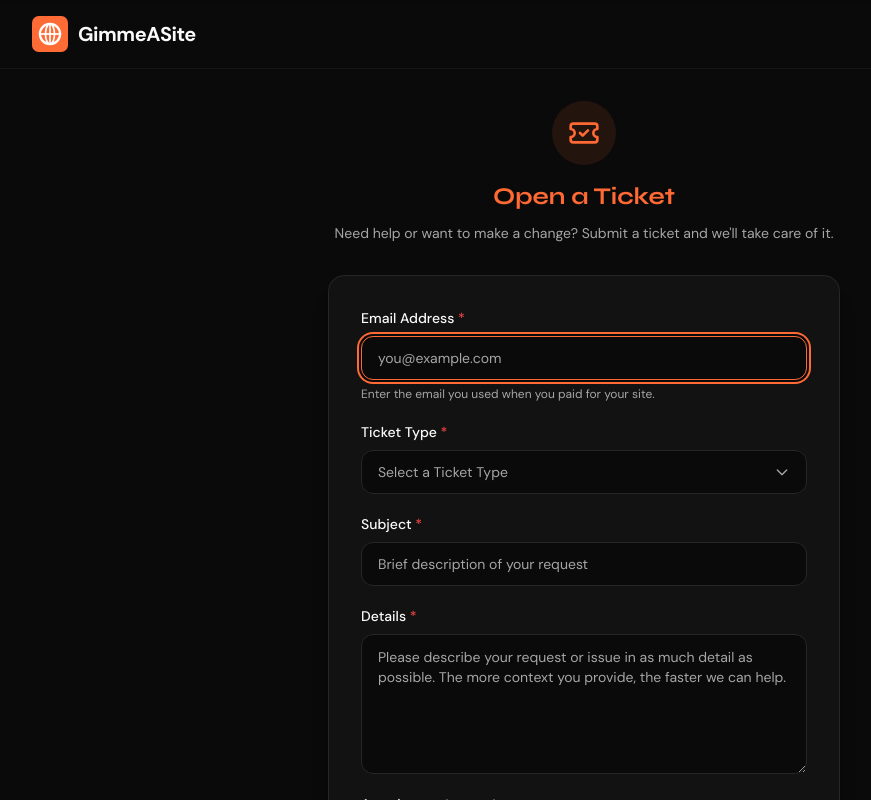
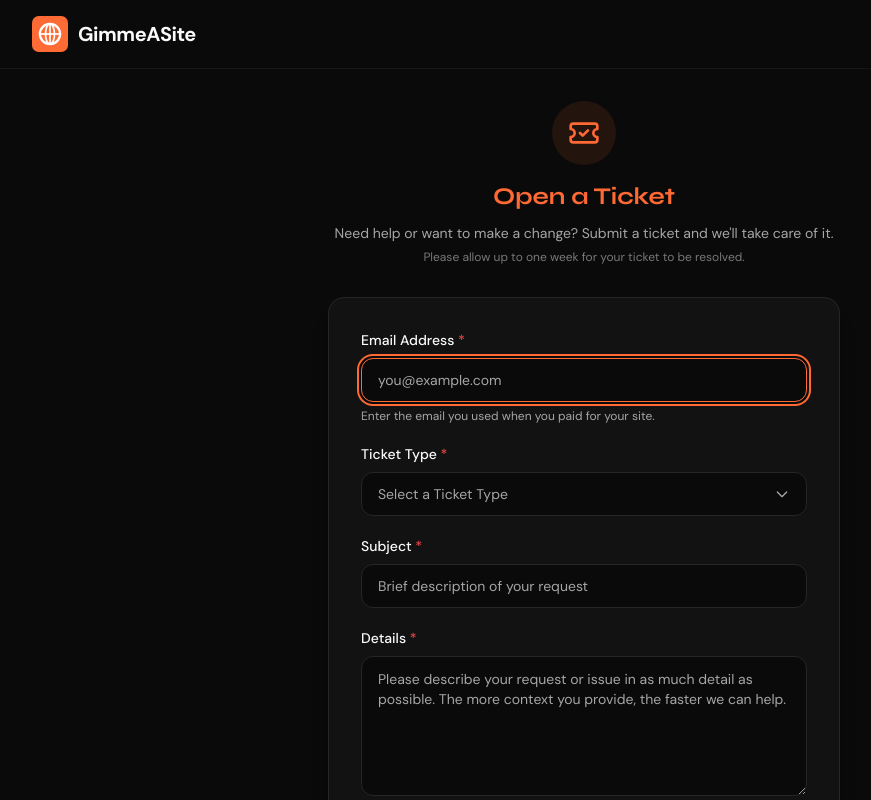
Before and after one commit to matrixfrr/GimmeASite, a Next.js app: page /tickets in a window 1280 px wide. Shown: the top 800 px of the page, without its empty margins (56-927 px from the left). Built offline with nearby package versions, Linux system fonts and the light colour scheme.

Commit message:
Add one-week resolution notice to tickets page

```diff
--- a/src/app/tickets/page.tsx
+++ b/src/app/tickets/page.tsx
@@ -155,6 +155,7 @@ export default function TicketsPage() {
                 <p className="text-muted-foreground mt-2 text-sm">
                   Need help or want to make a change? Submit a ticket and we&apos;ll take care of it.
                 </p>
+                <p className="text-xs text-muted-foreground/70 mt-1.5">Please allow up to one week for your ticket to be resolved.</p>
               </div>
 
               <div className="bg-card border border-border rounded-2xl p-8 shadow-xl">
```
